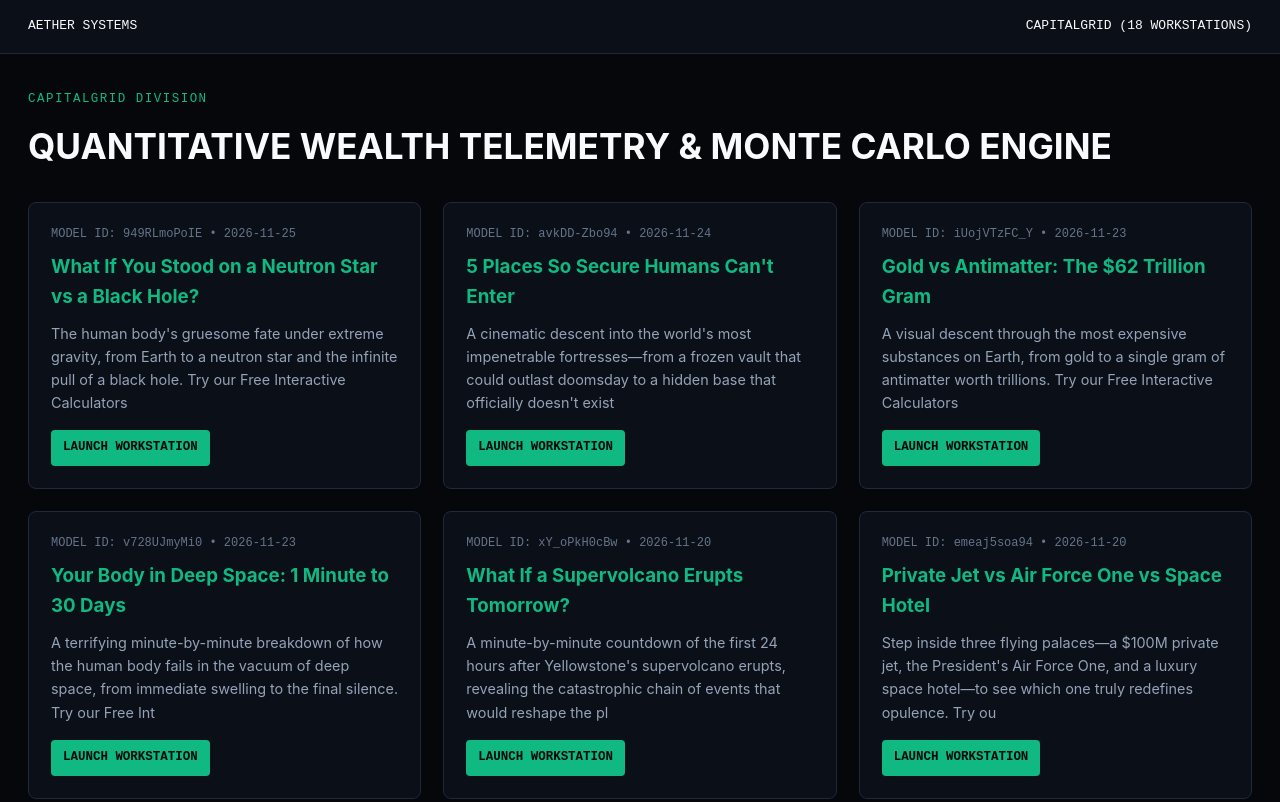
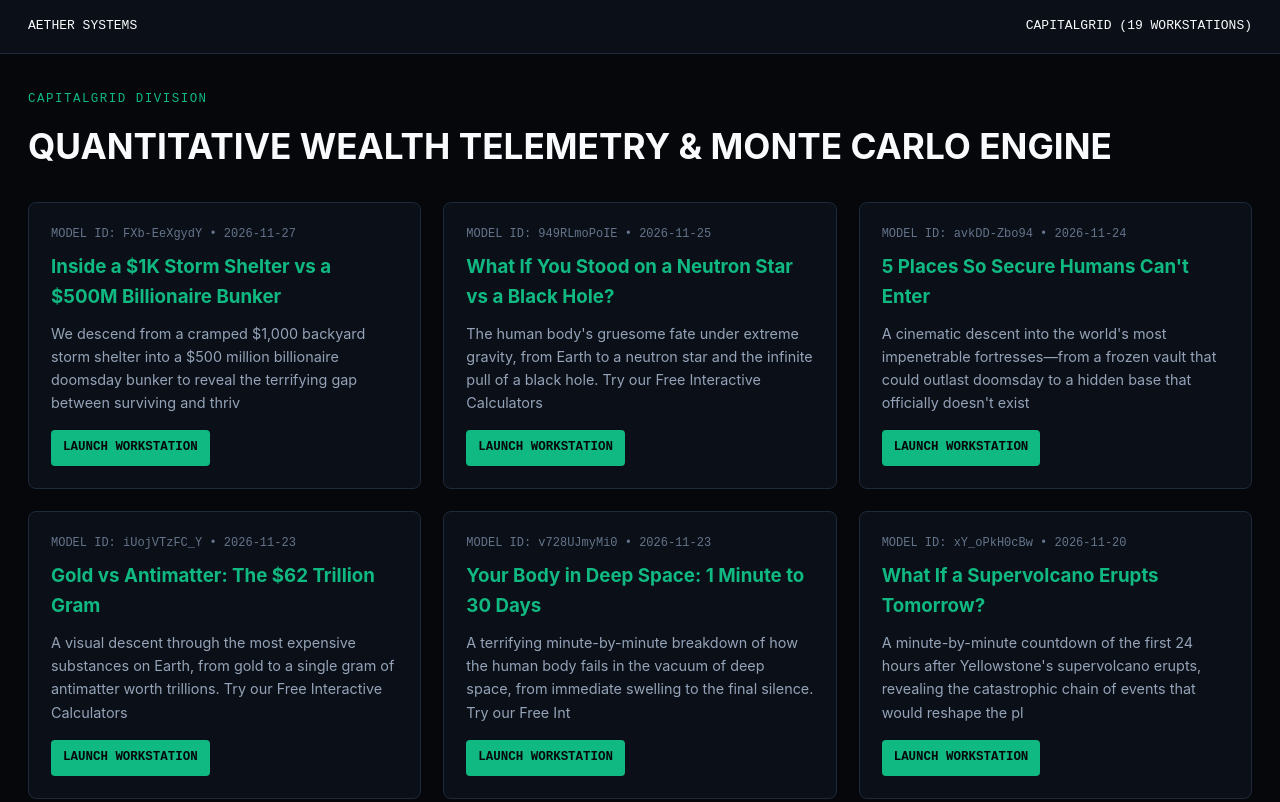
Before and after one commit to ayodayanilukshana-alt/aether-empire, a plain HTML site: page docs/capitalgrid/index.html in a window 1280 px wide. Shown: the top 802 px of the page. Drawn offline with Linux system fonts and the light colour scheme.

Commit message:
feat(WEALTH): publish live workstation inside-a-1k-storm-shelter-vs-a-500m-billionaire-bunker

```diff
--- a/docs/capitalgrid/index.html
+++ b/docs/capitalgrid/index.html
@@ -35,12 +35,18 @@
 <body>
   <nav class="topbar">
     <a href="../index.html">AETHER SYSTEMS</a>
-    <span>CAPITALGRID (18 WORKSTATIONS)</span>
+    <span>CAPITALGRID (19 WORKSTATIONS)</span>
   </nav>
   <main class="container">
     <div class="eyebrow">CAPITALGRID DIVISION</div>
     <h1>QUANTITATIVE WEALTH TELEMETRY & MONTE CARLO ENGINE</h1>
     <div class="grid">
+        <a href="./inside-a-1k-storm-shelter-vs-a-500m-billionaire-bunker.html" style="display:block;background:#0b0f17;border:1px solid #1e293b;border-radius:8px;padding:22px;color:#f8fafc;text-decoration:none;">
+          <div style="font-family:monospace;font-size:0.75rem;color:#64748b;margin-bottom:8px;">MODEL ID: FXb-EeXgydY • 2026-11-27</div>
+          <h3 style="margin:0 0 10px 0;color:#10b981;">Inside a $1K Storm Shelter vs a $500M Billionaire Bunker</h3>
+          <p style="color:#94a3b8;font-size:0.9rem;margin:0 0 16px 0;">We descend from a cramped $1,000 backyard storm shelter into a $500 million billionaire doomsday bunker to reveal the terrifying gap between surviving and thriv</p>
+          <div style="font-family:monospace;font-size:0.78rem;font-weight:700;color:#05070b;background:#10b981;padding:8px 12px;border-radius:4px;display:inline-block;">LAUNCH WORKSTATION</div>
+        </a>
         <a href="./what-if-you-stood-on-a-neutron-star-vs-a-black-hole.html" style="display:block;background:#0b0f17;border:1px solid #1e293b;border-radius:8px;padding:22px;color:#f8fafc;text-decoration:none;">
           <div style="font-family:monospace;font-size:0.75rem;color:#64748b;margin-bottom:8px;">MODEL ID: 949RLmoPoIE • 2026-11-25</div>
           <h3 style="margin:0 0 10px 0;color:#10b981;">What If You Stood on a Neutron Star vs a Black Hole?</h3>
```
